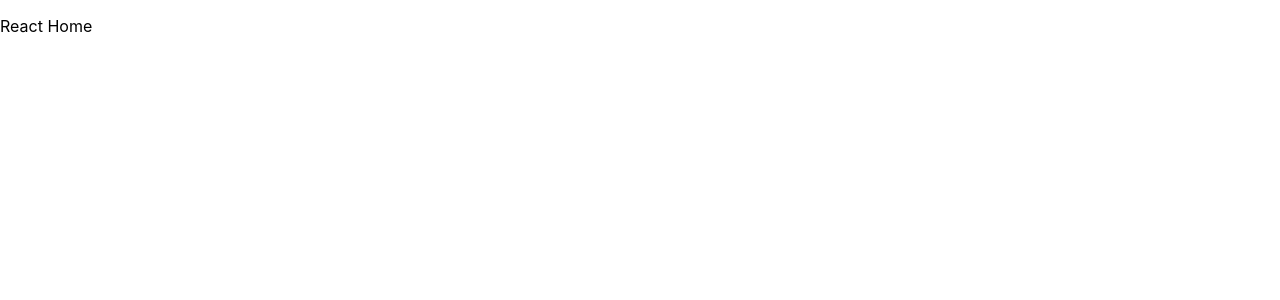
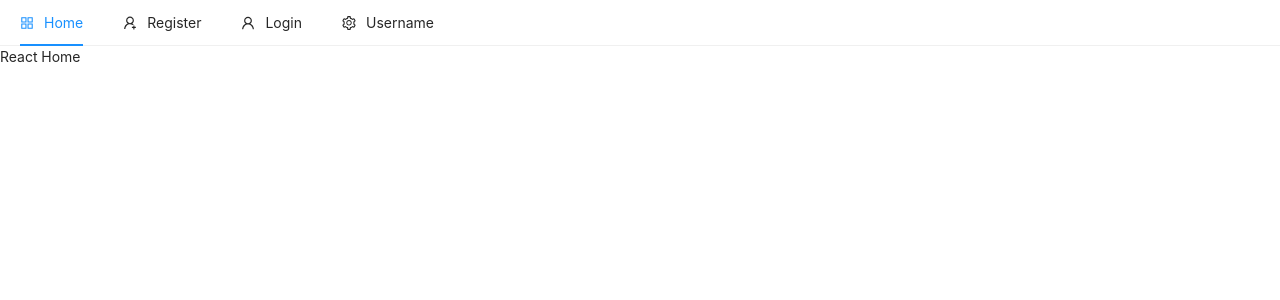
Before and after one commit to ShaikhHarisAli/Complete-E-Commerce-App-using-MERN-Stack, a React (Create React App) app in the folder client/: page / in a window 1280 px wide. Shown: the top 300 px of the page. Built offline with nearby package versions, Linux system fonts and the light colour scheme.

Commit message:
Ant Design Icon
Ant Design Icon

```diff
--- a/client/package.json
+++ b/client/package.json
@@ -3,9 +3,11 @@
   "version": "0.1.0",
   "private": true,
   "dependencies": {
+    "@ant-design/icons": "^5.2.6",
     "@testing-library/jest-dom": "^4.2.4",
     "@testing-library/react": "^9.3.2",
     "@testing-library/user-event": "^7.1.2",
+    "antd": "^4.5.4",
     "react": "^16.13.1",
     "react-dom": "^16.13.1",
     "react-router-dom": "^5.2.0",
--- a/client/public/index.html
+++ b/client/public/index.html
@@ -10,6 +10,12 @@
       content="Web site created using create-react-app"
     />
     <link rel="apple-touch-icon" href="%PUBLIC_URL%/logo192.png" />
+    <link
+      rel="stylesheet"
+      href="https://unpkg.com/bootstrap-material-design@4.1.1/dist/css/bootstrap-material-design.min.css"
+      integrity="sha384-wXznGJNEXNG1NFsbm0ugrLFMQPWswR3lds2VeinahP8N0zJw9VWSopbjv2x7WCvX"
+      crossorigin="anonymous"
+    />
     <!--
       manifest.json provides metadata used when your web app is installed on a
       user's mobile device or desktop. See https://developers.google.com/web/fundamentals/web-app-manifest/
--- a/client/src/App.js
+++ b/client/src/App.js
@@ -1,17 +1,21 @@
 import React from "react";
-import {Switch,Route,Router} from 'react-router-dom'
+import {Switch,Route} from 'react-router-dom'
 import Login from '../src/pages/auth/Login'
 import Register from '../src/pages/auth/Register'
 import Home from '../src/pages/Home'
+import Header from "./component/nav/Header";
+
 
 const App = () => {
   return (
-
+    <>
+    <Header/>
     <Switch>
       <Route exact path ="/" component={Home}/>
       <Route exact path ="/login" component={Login}/>
       <Route exact path ="/register" component={Register}/>
     </Switch>
+    </>
 
   )
 }
--- /dev/null
+++ b/client/src/component/nav/Header.js
@@ -0,0 +1,42 @@
+import React, { useState } from "react";
+import { Menu } from "antd";
+import {
+  AppstoreOutlined,
+  SettingOutlined,
+  UserOutlined,
+  UserAddOutlined,
+} from "@ant-design/icons";
+
+const { SubMenu, Item } = Menu;
+
+const Header = () => {
+  const [current, setCurrent] = useState("home");
+
+  const handleClick = (e) => {
+    //  console.log(e.key);
+    setCurrent(e.key);
+  };
+
+  return (
+    <Menu onClick={handleClick} selectedKeys={[current]} mode="horizontal">
+      <Item key="home" icon={<AppstoreOutlined />}>
+        Home
+      </Item>
+
+      <Item key="register" icon={<UserAddOutlined />} className="float-right">
+        Register
+      </Item>
+
+      <Item key="login" icon={<UserOutlined />} className="float-right">
+        Login
+      </Item>
+
+      <SubMenu icon={<SettingOutlined />} title="Username">
+        <Item key="setting:1">Option 1</Item>
+        <Item key="setting:2">Option 2</Item>
+      </SubMenu>
+    </Menu>
+  );
+};
+
+export default Header;
```
Also changed, not shown: client/src/index.js (+4 -3 lines), 2 other files (tests, documents, lock files or other folders).
